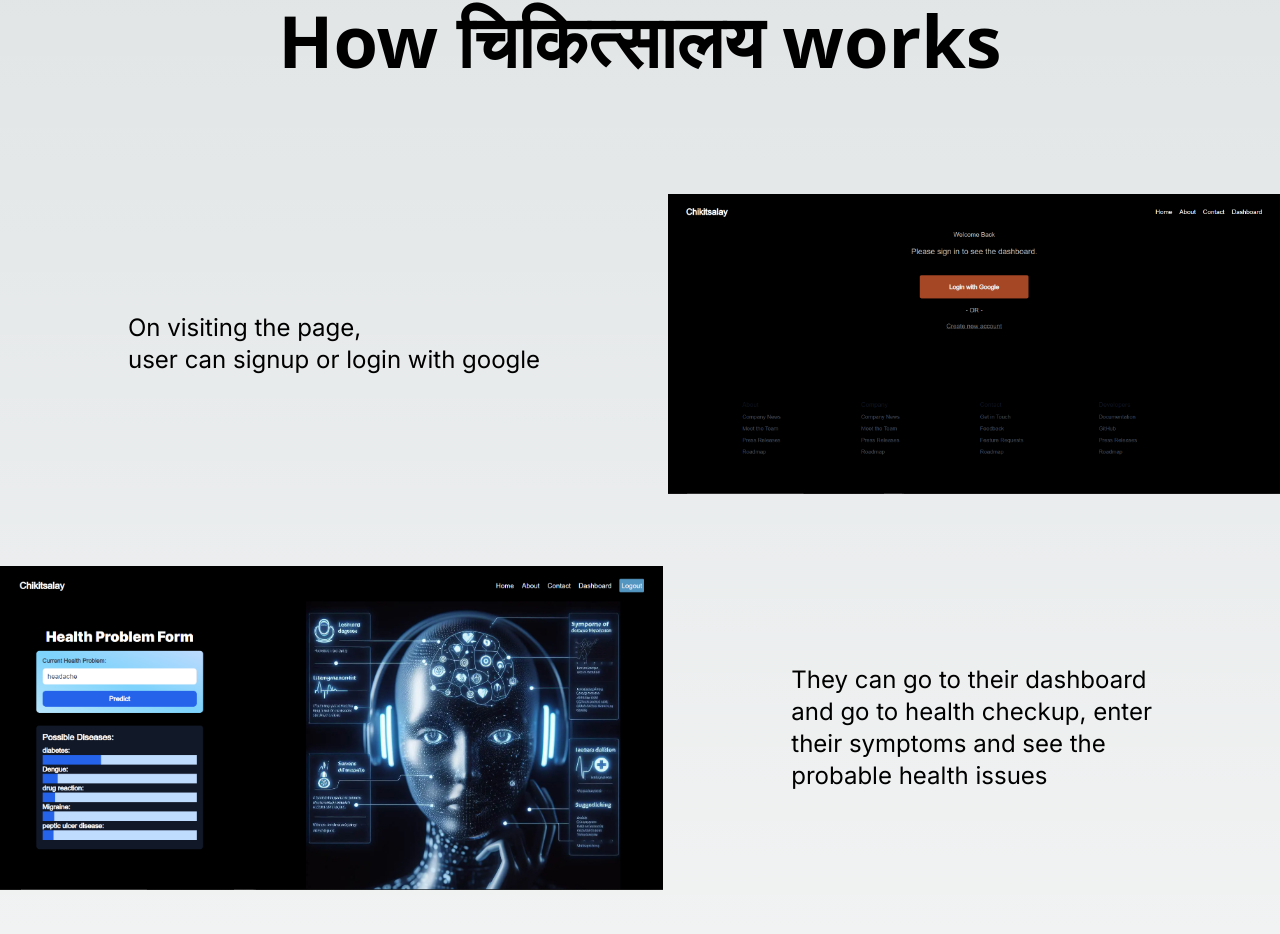
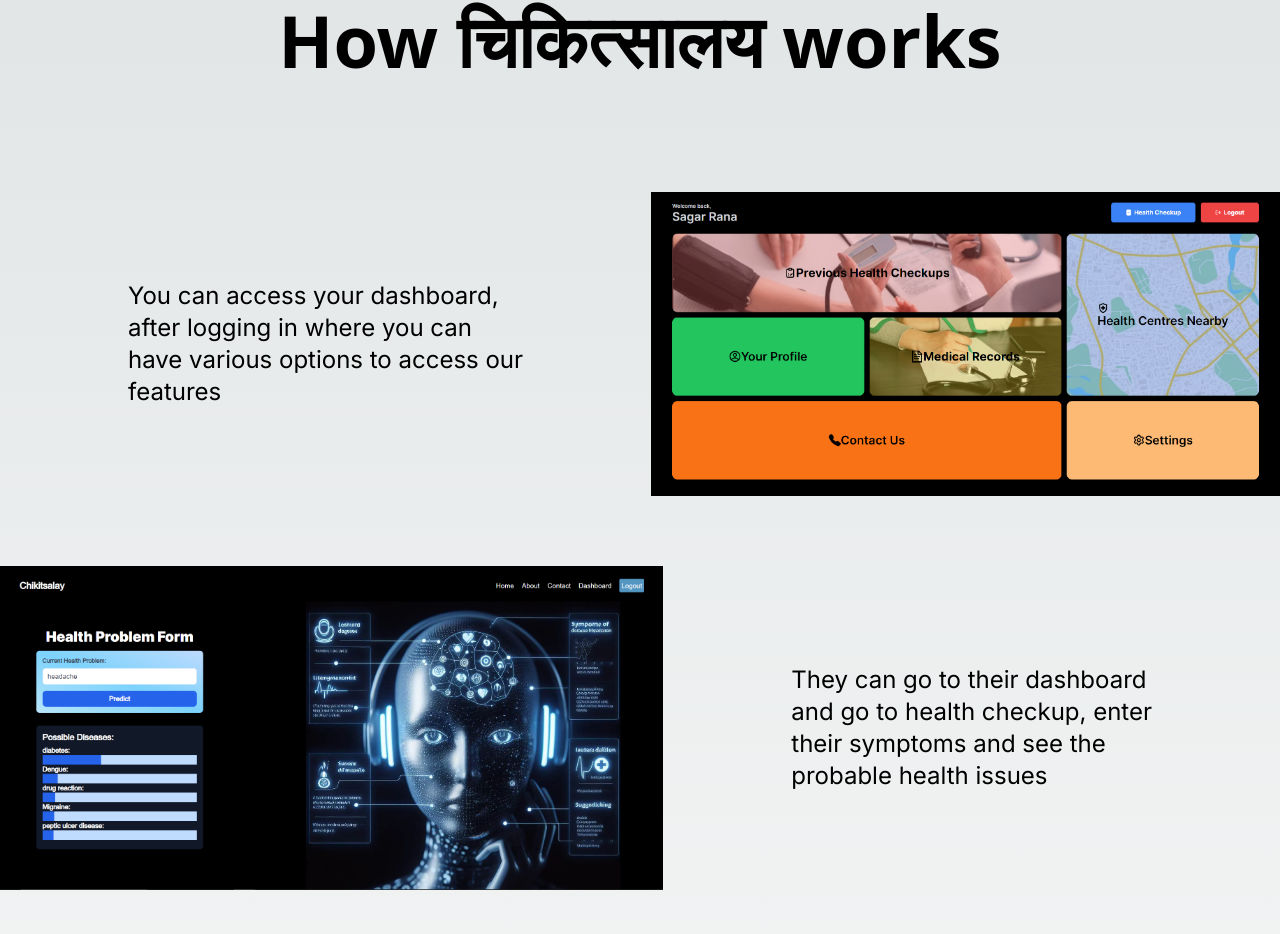
Before and after one commit to PoulavBhowmick03/hackthemountains, a Next.js app: page / in a window 1280 px wide. Shown: the part 772-1706 px from the top of the page. Built offline with nearby package versions, Linux system fonts and the light colour scheme; no server answers.

Commit message:
changed an image

```diff
--- a/src/app/page.jsx
+++ b/src/app/page.jsx
@@ -4,6 +4,7 @@ import Button from "@/components/Button/Button";
 import Healthcheck from 'public/healthcheck.png'
 import Map from '/public/mapview.png'
 import LoginImage from '/public/login.png'
+import Dash from '/public/dash.png'
 
 export default function Home() {
   return (
@@ -30,9 +31,9 @@ export default function Home() {
 </div>
 
       <div className="flex justify-between items-center">
-  <div className="mx-32 text-2xl">On visiting the page,<br/> user can signup or login with google</div>
+  <div className="mx-32 text-2xl">You can access your dashboard,<br/> after logging in where you can<br/> have various options to access our<br/> features</div>
   <div className="flex-1">
-    <Image src={LoginImage} alt="" className="w-full h-96 object-contain" />
+    <Image src={Dash} alt="" className="w-full h-96 object-contain" />
   </div>
 </div>
 <div className="flex justify-between items-center">
```
Also changed, not shown: public/dash.png (added).
